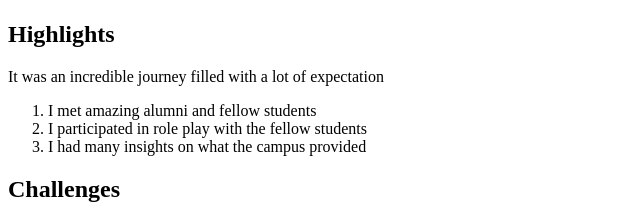
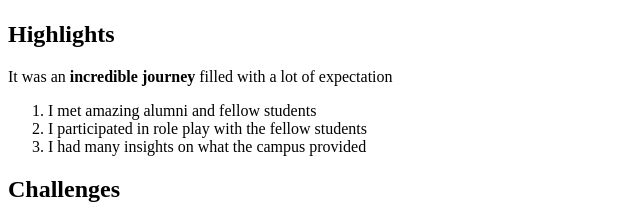
Before and after one commit to cecylbahati/assignment-html, a plain HTML site: page index.html in a window 1280 px wide. Shown: the part 383-603 px from the top of the page, 0-640 px from the left. Drawn offline with Linux system fonts and the light colour scheme.

Commit message:
Add files via upload

```diff
--- a/index.html
+++ b/index.html
@@ -10,7 +10,7 @@
     <img src="https://africanvisionary.org/images/asset/bWFpbi9ha2lyYWNoaXgtbG9nby5wbmc=?s=34f2ebe18de16ecca3ec70f01c5b08be" alt="Akirachix Logo" class="styled-image">
     <section>
         <h2> Highlights</h2>
-        <p>It was an incredible journey filled with a lot of expectation</p>
+        <p>It was an <b>incredible journey</b> filled with a lot of expectation</p>
         <ol>
            <li>I met amazing alumni and fellow students</li>
            <li>I participated in role play with the fellow students</li>
```
